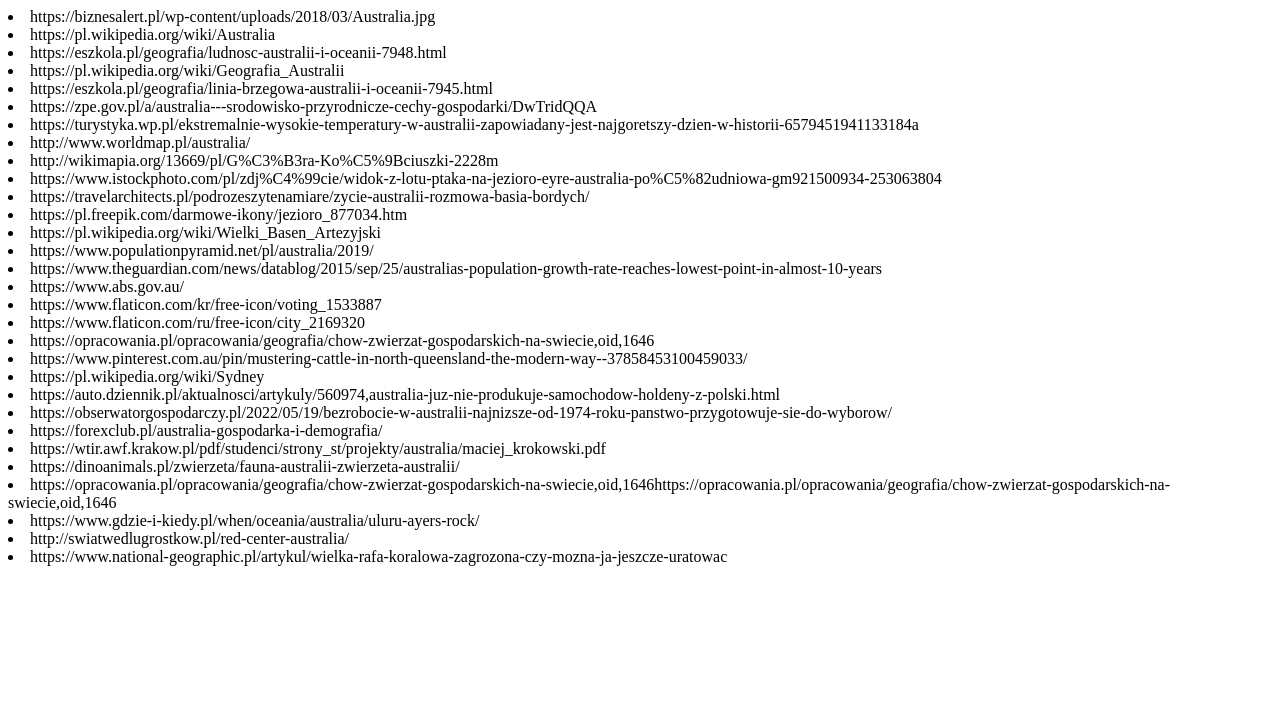
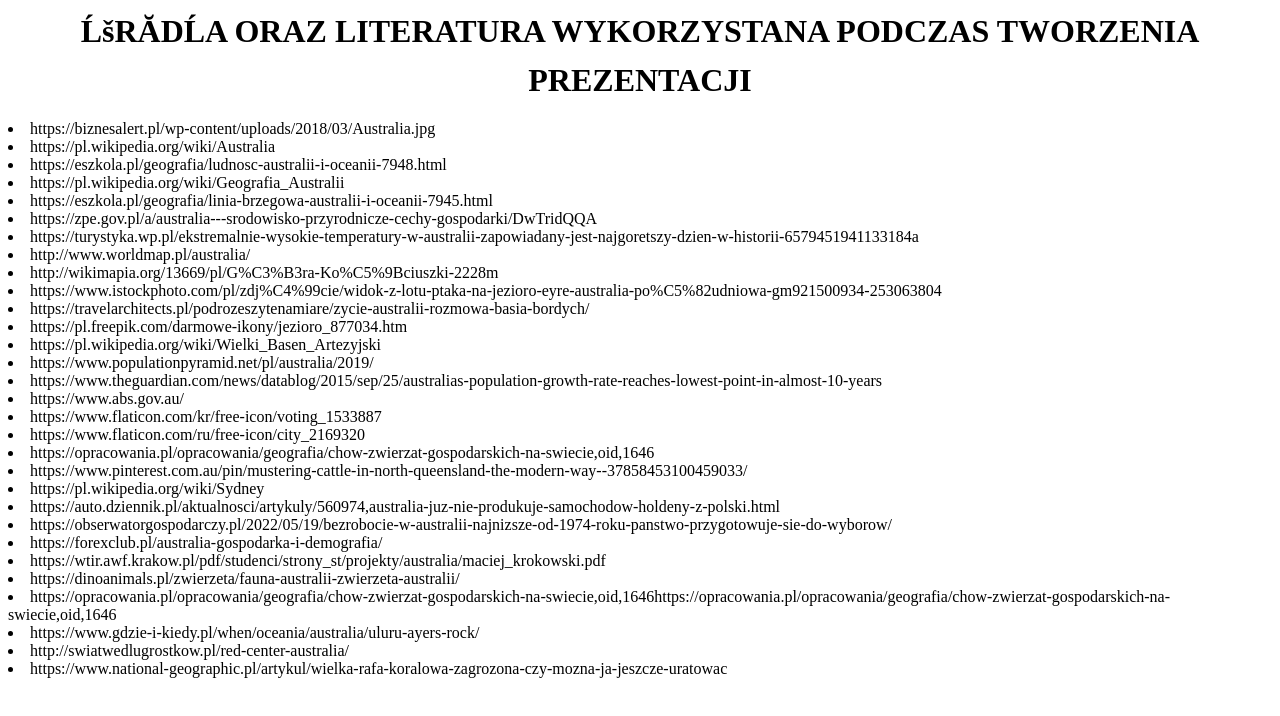
Before and after one commit to EntentaPL/zrodladlageo, a plain HTML site: page index.html in a window 1280 px wide. Drawn offline with Linux system fonts and the light colour scheme.

Commit message:
Update index.html

```diff
--- a/index.html
+++ b/index.html
@@ -5,6 +5,8 @@
 <meta http-equiv="Content-Type" content="text/html;  charset=iso-8859-2">
 </head>
 <body>
+
+ <h1><center>ŹRÓDŁA ORAZ LITERATURA WYKORZYSTANA PODCZAS TWORZENIA PREZENTACJI</h1></center>
 
 <li>https://biznesalert.pl/wp-content/uploads/2018/03/Australia.jpg</li>
 <li>https://pl.wikipedia.org/wiki/Australia</li>
```
